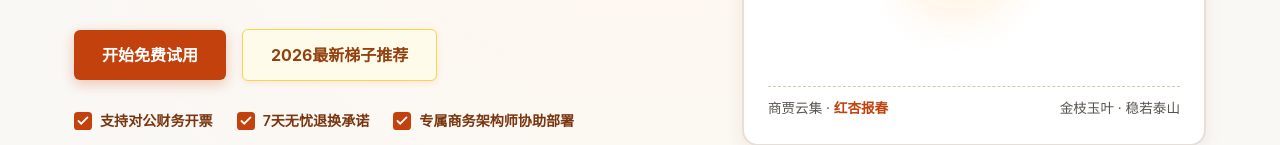
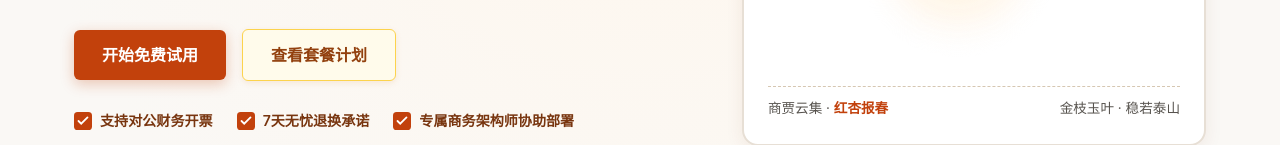
Before and after one commit to 9jacky9/redxingyun.shop, a plain HTML site: page index.html in a window 1280 px wide. Shown: the part 423-568 px from the top of the page. Drawn offline with Linux system fonts and the light colour scheme.

Commit message:
Update hero ladder button to pricing section anchor

```diff
--- a/index.html
+++ b/index.html
@@ -122,9 +122,7 @@
               开始免费试用
             </a>
             <!-- SEO 权重传递直链 (不加 rel="nofollow", target="_blank") -->
-            <a href="https://dajichang.mom/" class="shop-btn shop-btn-dofollow" target="_blank">
-              2026最新梯子推荐
-            </a>
+            <a href="#plans" class="shop-btn shop-btn-dofollow">查看套餐计划</a>
           </div>
 
           <div class="commerce-badges-row">
```
